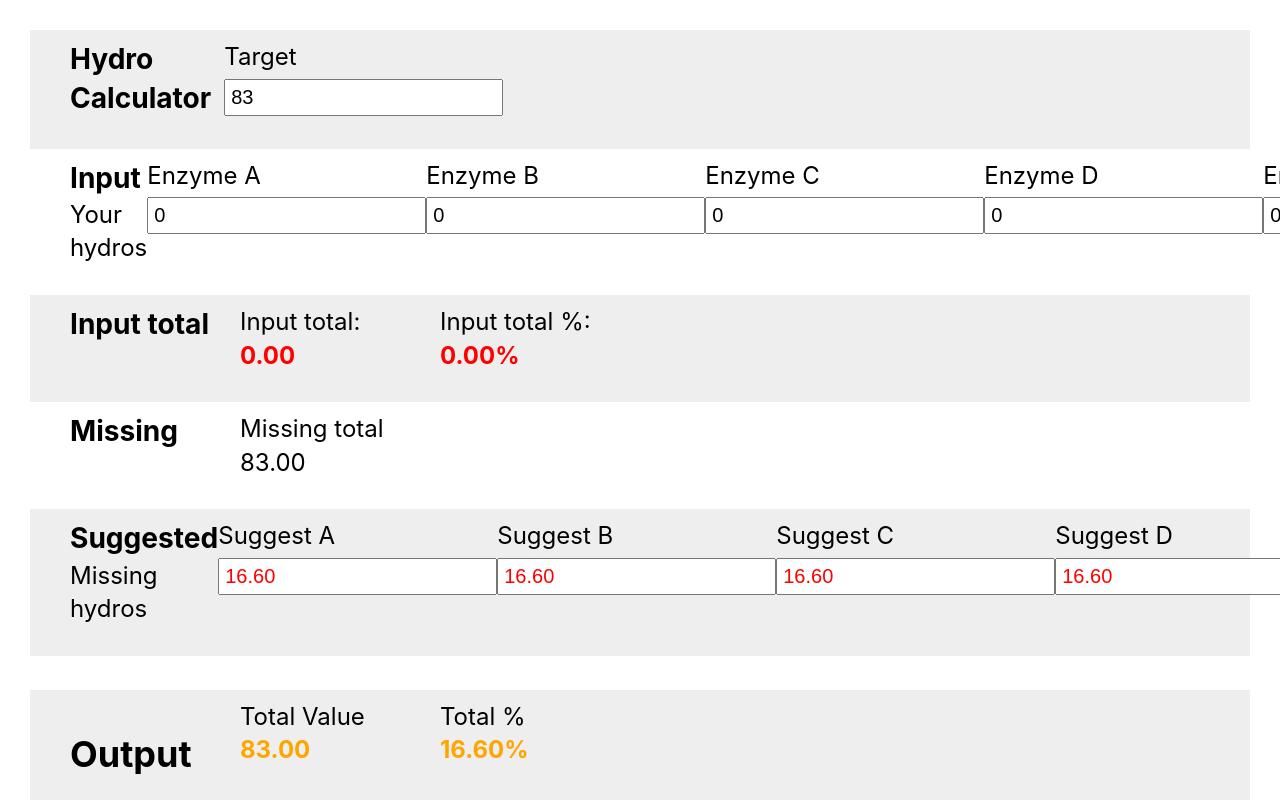
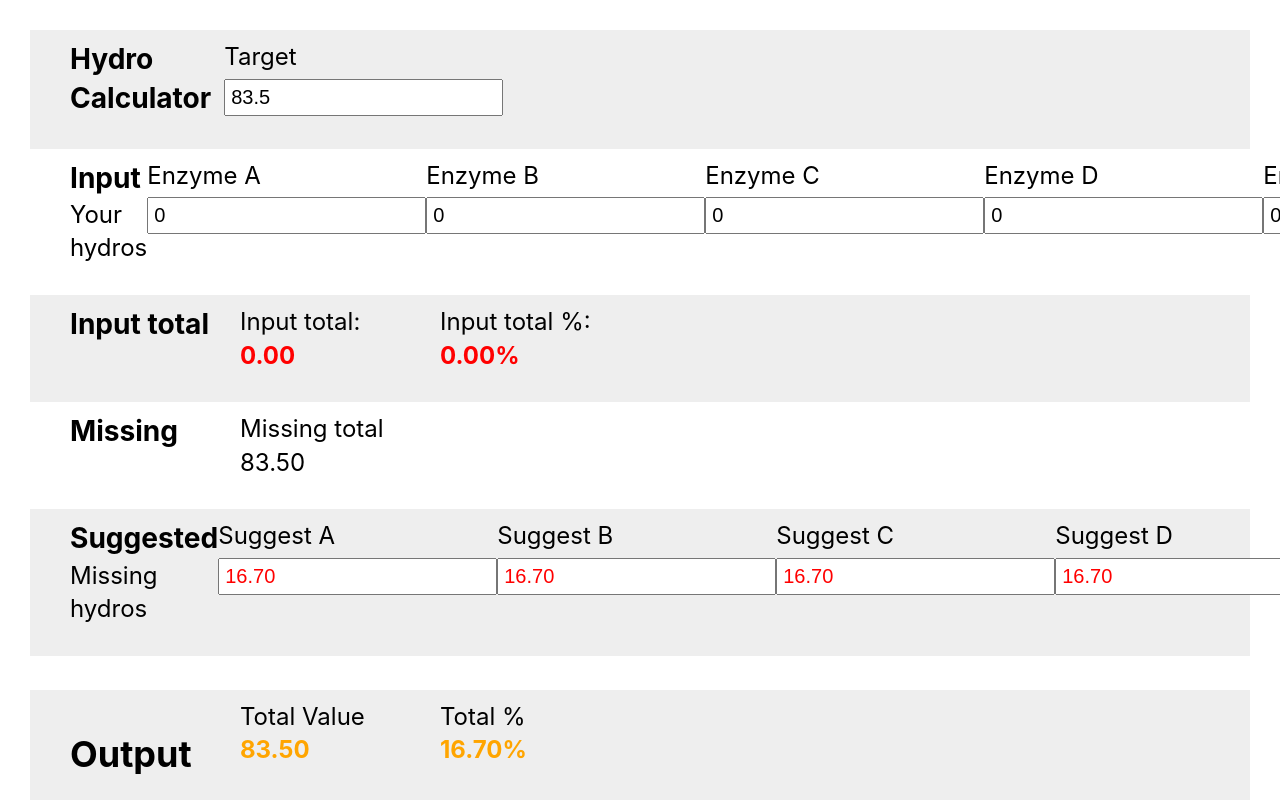
Before and after one commit to teerzo/swg-hydros, a React (Create React App) app: page /hydros in a window 1280 px wide. Built offline with nearby package versions, Linux system fonts and the light colour scheme.

Commit message:
fix default target value

```diff
--- a/src/components/router/hydros/hydros.js
+++ b/src/components/router/hydros/hydros.js
@@ -44,7 +44,7 @@
     const [output, setOutput] = useState(0.0);
     const [missing, setMissing] = useState(0.0);
 
-    const [target, setTarget] = useState(83);
+    const [target, setTarget] = useState(83.5);
 
 
     useEffect(() => {
```
